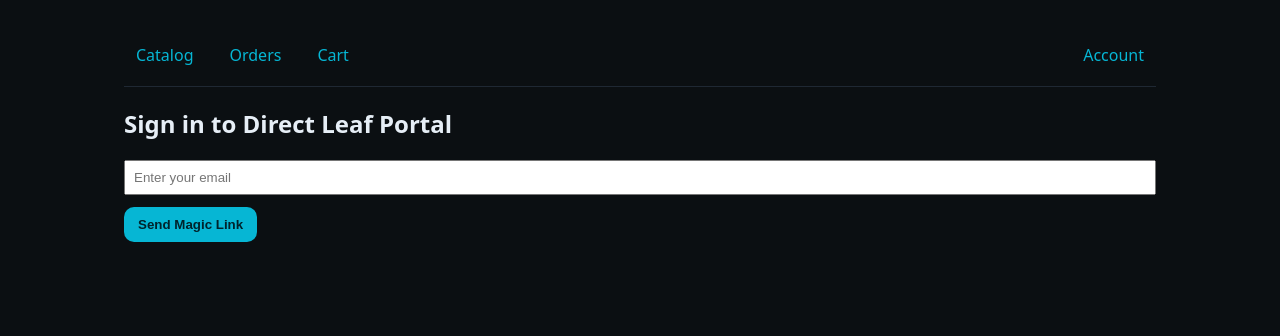
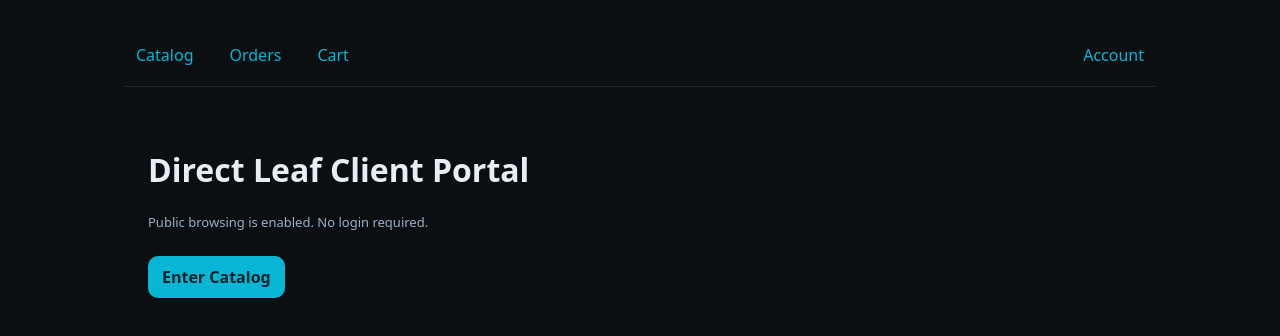
Before and after one commit to directleaf/direct-leaf-client-portal, a Next.js app: page / in a window 1280 px wide. Shown: the top 336 px of the page. Built offline with nearby package versions, Linux system fonts and the light colour scheme.

Commit message:
public mode: anon RLS policies enabled; homepage bypasses login

```diff
--- a/src/app/page.tsx
+++ b/src/app/page.tsx
@@ -1,44 +1,16 @@
 'use client';
-import { useState } from 'react';
-import { getSupabase } from '@/lib/supabaseClient';
+export const dynamic = 'force-dynamic';
+
+import Link from "next/link";
 
 export default function Home() {
-  const [email, setEmail] = useState('');
-  const [message, setMessage] = useState('');
-
-  const signIn = async () => {
-    setMessage('Sending magic link...');
-    try {
-      const supabase = getSupabase();
-      const redirectBase =
-        typeof window !== 'undefined'
-          ? window.location.origin
-          : (process.env.NEXT_PUBLIC_SITE_URL || '');
-      const { error } = await supabase.auth.signInWithOtp({
-        email,
-        options: { emailRedirectTo: `${redirectBase}/catalog` }, // <-- backticks here
-      });
-      if (error) setMessage('Error: ' + error.message);
-      else setMessage('Check your email for a login link.');
-    } catch (e: any) {
-      setMessage('Error: ' + e.message);
-    }
-  };
-
   return (
-    <div className="login-container">
-      <h2>Sign in to Direct Leaf Portal</h2>
-      <input
-        type="email"
-        placeholder="Enter your email"
-        value={email}
-        onChange={e => setEmail(e.target.value)}
-        style={{ padding: 8, width: '100%', marginBottom: 12 }}
-      />
-      <button className="button" onClick={signIn}>
-        Send Magic Link
-      </button>
-      {message && <p className="small">{message}</p>}
+    <div style={{padding:24}}>
+      <h1>Direct Leaf Client Portal</h1>
+      <p className="small">Public browsing is enabled. No login required.</p>
+      <Link className="button" href="/catalog" style={{display:'inline-block', marginTop:12}}>
+        Enter Catalog
+      </Link>
     </div>
   );
 }
```
